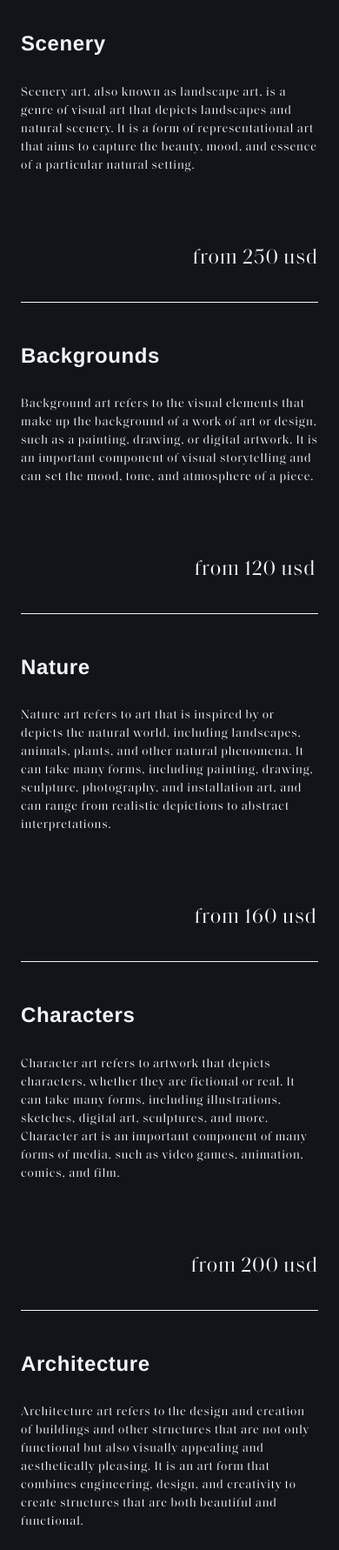
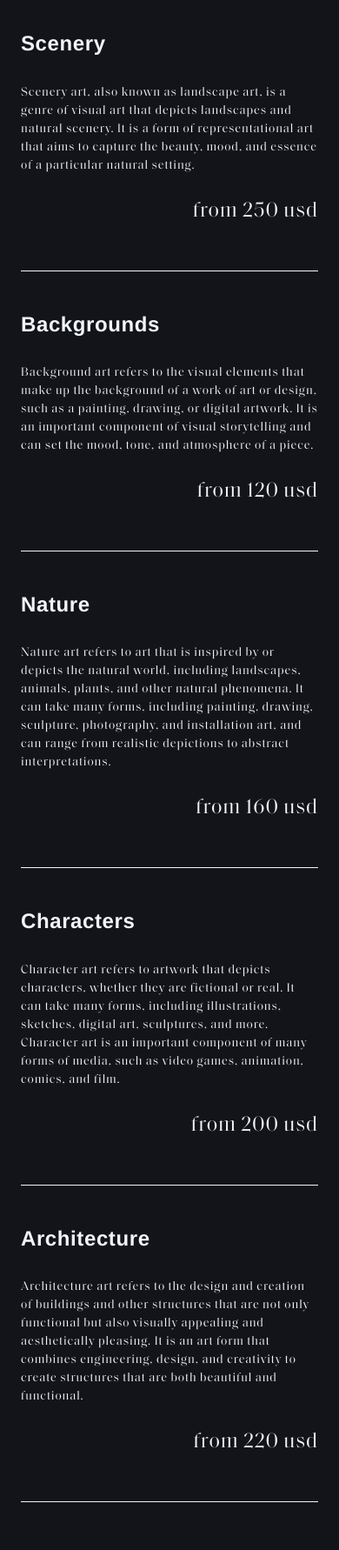
Before and after one commit to SamSaprykin/Vitkovska-Art, a Gatsby site: page /commissions-info in a window 390 px wide. Shown: the part 147-1929 px from the top of the page at 87% size. Built offline with nearby package versions, Linux system fonts and the light colour scheme; Gatsby itself is replaced by a stand-in of ours; a web font is replaced by a local one.

Commit message:
mob comissions info

```diff
--- a/src/components/commissionsImages.js
+++ b/src/components/commissionsImages.js
@@ -1,6 +1,7 @@
 import { graphql, useStaticQuery } from "gatsby";
 import { GatsbyImage, getImage } from "gatsby-plugin-image";
 import React from "react";
+import styled from "styled-components";
 
 function CommissionsImage(props) {
   const Images = useStaticQuery(graphql`
@@ -61,7 +62,13 @@ function CommissionsImage(props) {
   }
   const image = getImage(Images[commissionName]);
 
-  return <GatsbyImage image={image} alt={altText} style={styles} />;
+  return <StyledGatsbyImage image={image} alt={altText} style={styles} />;
 }
 
+const StyledGatsbyImage = styled(GatsbyImage)`
+  @media (max-width: 820px) {
+    max-width: 100px;
+  }
+`;
+
 export default CommissionsImage;
--- a/src/pages/commissions-info.js
+++ b/src/pages/commissions-info.js
@@ -158,7 +158,7 @@ const CommissionsPage = () => {
                   and essence of a particular natural setting.
                 </h5>
               </div>
-              <div className="flex flex-col">
+              <div className="w-full md:w-auto pt-6 md:pt-0 flex flex-row md:flex-col justify-between">
                 <div className="h-[54px] overflow-hidden">
                   <a
                     href={`mailto:vitkovskaya0592@gmail.com `}
@@ -169,7 +169,7 @@ const CommissionsPage = () => {
                     Let&apos;s Discuss
                   </a>
                 </div>
-                <span className="text-2xl lg:text-3xl pt-6 md:pt-12 align-bottom h-full">
+                <span className="text-2xl lg:text-3xl pt-0 md:pt-12 align-bottom h-full">
                   from 250 usd
                 </span>
               </div>
@@ -192,7 +192,7 @@ const CommissionsPage = () => {
                   of a piece.
                 </h5>
               </div>
-              <div className="flex flex-col">
+              <div className="w-full md:w-auto pt-6 md:pt-0 flex flex-row md:flex-col justify-between">
                 <div className="h-[54px] overflow-hidden">
                   <a
                     href={`mailto:vitkovskaya0592@gmail.com `}
@@ -204,7 +204,7 @@ const CommissionsPage = () => {
                   </a>
                 </div>
 
-                <span className="text-2xl lg:text-3xl pt-6 md:pt-12 align-bottom h-full">
+                <span className="text-2xl lg:text-3xl pt-0 md:pt-12 align-bottom h-full">
                   from 120 usd
                 </span>
               </div>
@@ -228,7 +228,7 @@ const CommissionsPage = () => {
                   interpretations.
                 </h5>
               </div>
-              <div className="flex flex-col">
+              <div className="w-full md:w-auto pt-6 md:pt-0 flex flex-row md:flex-col justify-between">
                 <div className="h-[54px] overflow-hidden">
                   <a
                     href={`mailto:vitkovskaya0592@gmail.com `}
@@ -240,7 +240,7 @@ const CommissionsPage = () => {
                   </a>
                 </div>
 
-                <span className="text-2xl lg:text-3xl pt-6 md:pt-12 align-bottom h-full">
+                <span className="text-2xl lg:text-3xl pt-0 md:pt-12 align-bottom h-full">
                   from 160 usd
                 </span>
               </div>
@@ -266,7 +266,7 @@ const CommissionsPage = () => {
                   </h5>
                 </div>
               </div>
-              <div className="flex flex-col">
+              <div className="w-full md:w-auto pt-6 md:pt-0 flex flex-row md:flex-col justify-between">
                 <div className="h-[54px] overflow-hidden">
                   <a
                     href={`mailto:vitkovskaya0592@gmail.com `}
@@ -277,7 +277,7 @@ const CommissionsPage = () => {
                     Let&apos;s Discuss
                   </a>
                 </div>
-                <span className="text-2xl lg:text-3xl pt-6 md:pt-12 align-bottom h-full">
+                <span className="text-2xl lg:text-3xl pt-0 md:pt-12 align-bottom h-full">
                   from 200 usd
                 </span>
               </div>
@@ -300,7 +300,7 @@ const CommissionsPage = () => {
                   to create structures that are both beautiful and functional.
                 </h5>
               </div>
-              <div className="flex flex-col justify-between">
+              <div className="w-full md:w-auto pt-6 md:pt-0 flex flex-row md:flex-col justify-between">
                 <div className="h-[54px] overflow-hidden">
                   <a
                     href={`mailto:vitkovskaya0592@gmail.com `}
@@ -311,7 +311,7 @@ const CommissionsPage = () => {
                     Let&apos;s Discuss
                   </a>
                 </div>
-                <span className="text-2xl lg:text-3xl pt-6 md:pt-12 align-bottom h-full">
+                <span className="text-2xl lg:text-3xl pt-0 md:pt-12 align-bottom h-full">
                   from 220 usd
                 </span>
               </div>
```
